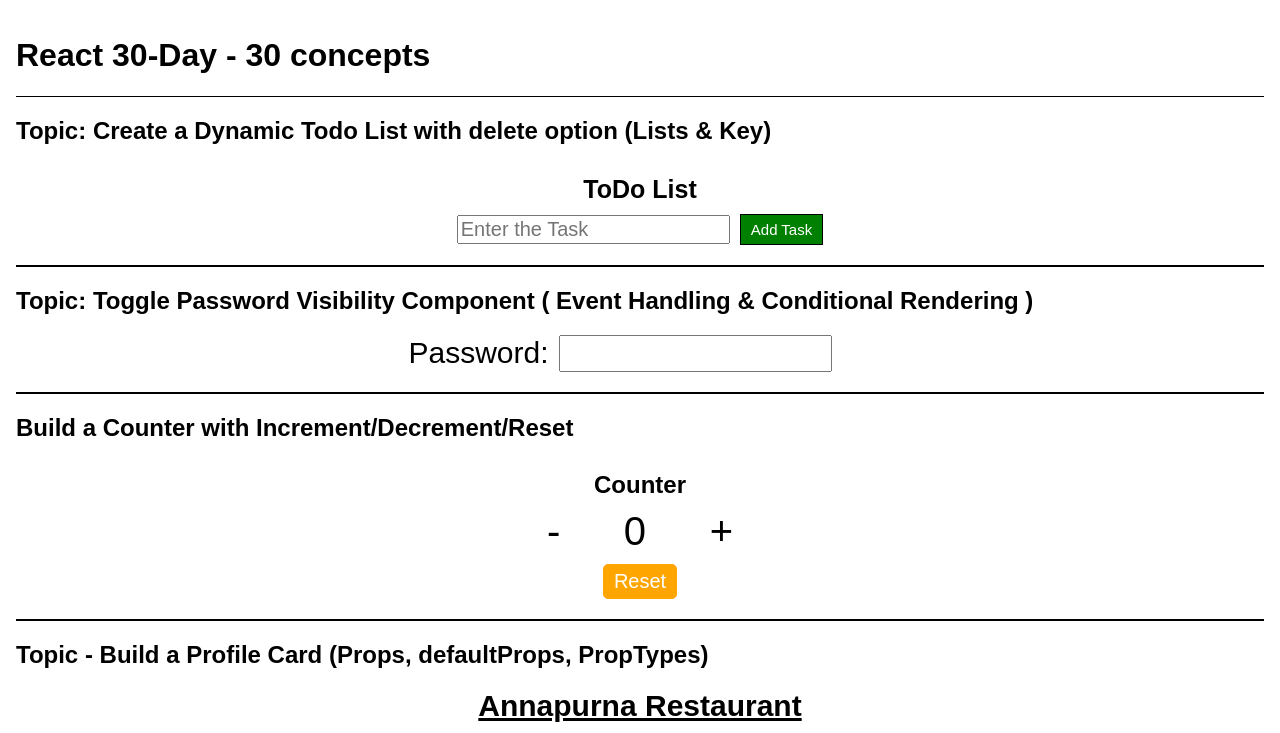
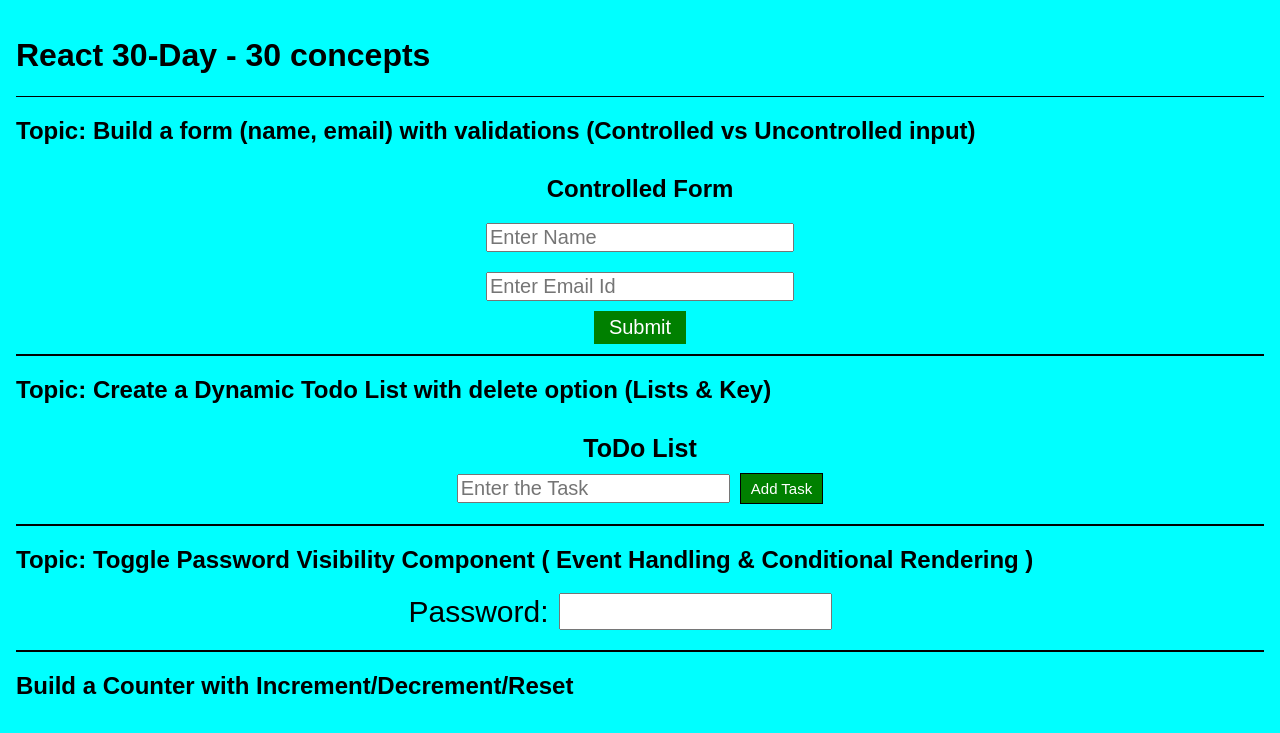
Before and after one commit to Pankaj245/react-30day-practice, a React (Vite) app: page / in a window 1280 px wide. Shown: the top 733 px of the page. Built offline with nearby package versions, Linux system fonts and the light colour scheme; some icons are missing.

Commit message:
Build a form (name, email) with validations (Controlled vs Uncontrolled input)

```diff
--- a/package.json
+++ b/package.json
@@ -13,7 +13,8 @@
     "@mui/material": "^7.2.0",
     "prop-types": "^15.8.1",
     "react": "^18.2.0",
-    "react-dom": "^18.2.0"
+    "react-dom": "^18.2.0",
+    "validator": "^13.15.15"
   },
   "devDependencies": {
     "@vitejs/plugin-react": "^4.0.0",
--- a/src/App.jsx
+++ b/src/App.jsx
@@ -3,11 +3,13 @@ import Day1 from "./Day1/Day1";
 import Day2 from "./Day2/Day2";
 import Day3 from "./Day3/Day3";
 import Day4 from "./Day4/Day4";
+import Day5 from "./Day5/Day5";
 
 function App() {
   return (
     <div>
       <h1>React 30-Day - 30 concepts</h1>
+      <Day5 />
       <Day4 />
       <Day3 />
       <Day2 />
--- /dev/null
+++ b/src/Day5/Day5.jsx
@@ -0,0 +1,15 @@
+import ReactForm from "./ReactForm";
+
+const Day5 = () => {
+  return (
+    <div className="container">
+      <h2>
+        Topic: Build a form (name, email) with validations (Controlled vs
+        Uncontrolled input)
+      </h2>
+      <ReactForm />
+    </div>
+  );
+};
+
+export default Day5;
--- /dev/null
+++ b/src/Day5/ReactForm.jsx
@@ -0,0 +1,61 @@
+import { useState } from "react";
+import validator from "validator";
+
+const ReactForm = () => {
+  const [name, setName] = useState("");
+  const [nameError, setNameError] = useState(false);
+  const [email, setEmail] = useState("");
+  const [emailError, setEmailError] = useState(false);
+  const handleOnNameChange = (event) => {
+    setName(event.target.value);
+    setNameError(false);
+  };
+  const handleOnEmailChange = (event) => {
+    setEmail(event.target.value);
+    setEmailError(false);
+  };
+  const handleOnSubmit = (event) => {
+    event.preventDefault();
+    let emailValidation = validator.isEmail(email);
+    let nameValidation = validator.isLength(name, { min: 8, max: 20 });
+    setEmailError(!emailValidation);
+    setNameError(!nameValidation);
+
+    emailValidation && nameValidation && alert("data have been submitted");
+  };
+  return (
+    <form className="form-container" onSubmit={handleOnSubmit}>
+      <h2>Controlled Form</h2>
+      <div className="name">
+        <input
+          type="text"
+          name="name"
+          id="name"
+          value={name}
+          onChange={handleOnNameChange}
+          placeholder="Enter Name"
+        />
+        {nameError && (
+          <p>
+            Name sould be have minimum 8 characters, and maximum 20 charachters
+            long.
+          </p>
+        )}
+      </div>
+      <div className="email">
+        <input
+          type="text"
+          name="email"
+          id="eamil"
+          value={email}
+          onChange={handleOnEmailChange}
+          placeholder="Enter Email Id"
+        />
+        {emailError && <p>Please enter valid Email Id.</p>}
+      </div>
+      <button type="submit">Submit</button>
+    </form>
+  );
+};
+
+export default ReactForm;
--- a/src/index.css
+++ b/src/index.css
@@ -2,6 +2,7 @@ body {
   font-family: sans-serif;
   margin: 0;
   padding: 1rem;
+  background-color: aqua;
 }
 
 .container {
@@ -157,3 +158,45 @@ p {
     }
   }
 }
+.form-container {
+  display: flex;
+  flex-direction: column;
+  align-items: center;
+  margin: 10px 0;
+
+  h2 {
+    margin: 10px;
+  }
+  input {
+    width: 300px;
+    font-size: 20px;
+  }
+  .name {
+    display: flex;
+    flex-direction: column;
+    align-items: center;
+    margin: 10px;
+    p {
+      font-size: 14px;
+      color: red;
+    }
+  }
+  .email {
+    /* display: flex;
+    flex-direction: column;
+    align-items: center; */
+    margin: 10px;
+    p {
+      color: red;
+      font-size: 14px;
+      justify-self: center;
+    }
+  }
+  button {
+    background: green;
+    color: white;
+    border: none;
+    font-size: 20px;
+    padding: 5px 15px;
+  }
+}
```
Also changed, not shown: 1 other file (tests, documents, lock files or other folders).
